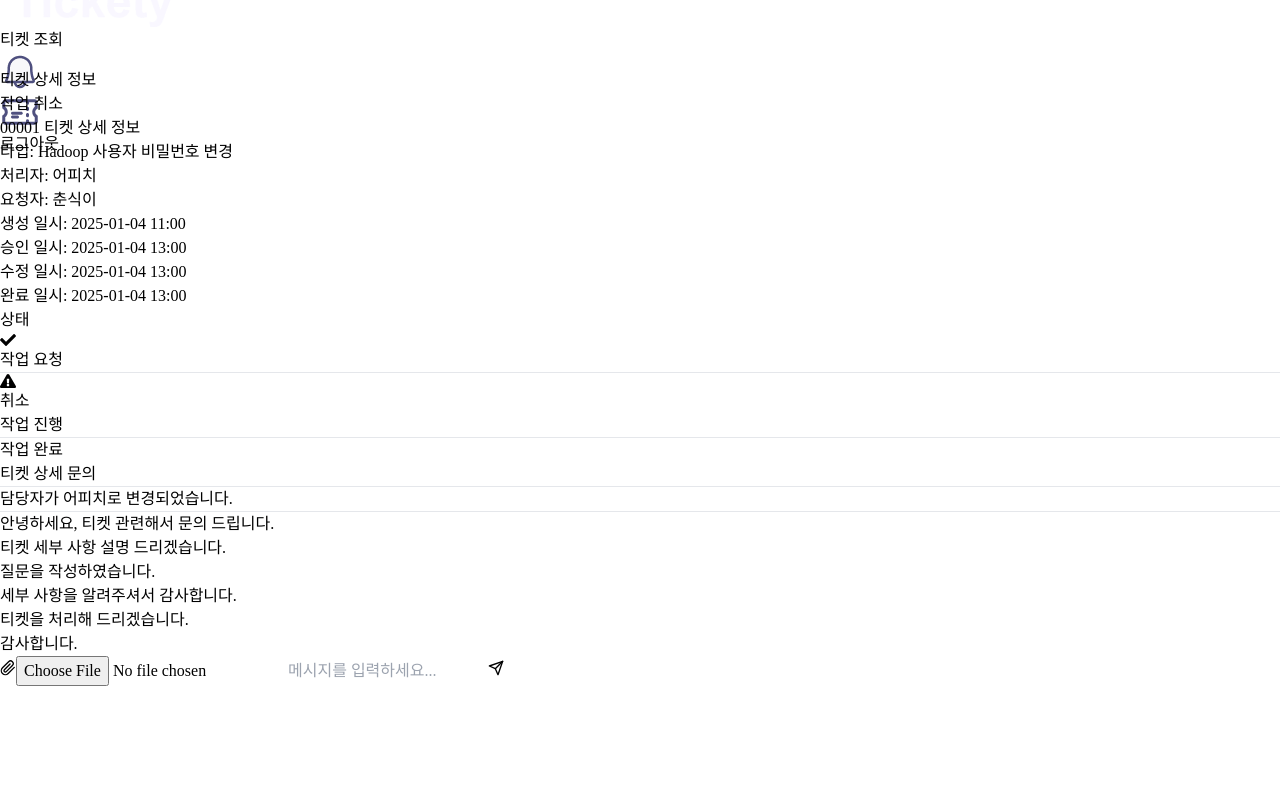
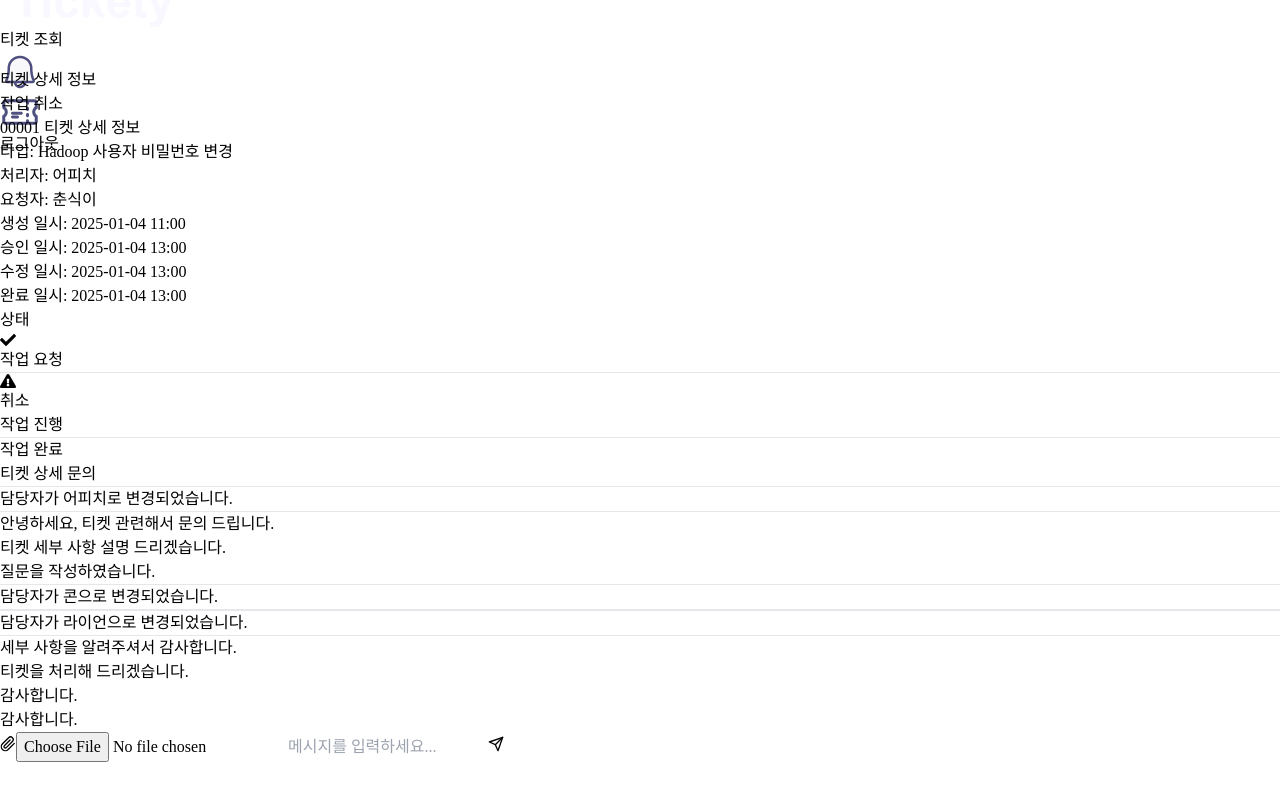
Before and after one commit to WRKR-KEA/frontend, a Next.js app: page /user/myticket/1 in a window 1280 px wide. Shown: the part 1068-1868 px from the top of the page. After the commit the page ends 1830 px from the top, so only its background shows below. Built offline with nearby package versions, Linux system fonts and the light colour scheme.

Commit message:
WRKR-59:✨:Feat:티켓 상세 코멘트 디자인 오류 수정

```diff
--- a/src/app/user/myticket/[id]/page.tsx
+++ b/src/app/user/myticket/[id]/page.tsx
@@ -16,9 +16,12 @@ export default function UserTicketDetailPage() {
     { message: "안녕하세요, 티켓 관련해서 문의 드립니다.", role: "admin" },
     { message: "티켓 세부 사항 설명 드리겠습니다.", role: "admin" },
     { message: "질문을 작성하였습니다.", role: "user" },
+    { log: "담당자가 콘으로 변경되었습니다.", role: "admin" },
+    { log: "담당자가 라이언으로 변경되었습니다.", role: "admin" },
     { message: "세부 사항을 알려주셔서 감사합니다.", role: "user" },
     { message: "티켓을 처리해 드리겠습니다.", role: "admin" },
     { message: "감사합니다.", role: "admin" },
+    { message: "감사합니다.", role: "user" },
   ];
 
   const handleCancelTicket = () => {
--- a/src/components/ticketComment.tsx
+++ b/src/components/ticketComment.tsx
@@ -12,27 +12,24 @@ const TicketComment = ({ logs }) => {
     const file = e.target.files[0];
     if (file) {
       setFile(file);
-      // 파일을 메시지에 바로 추가하거나 보내는 로직을 여기서 처리할 수 있음
     }
   };
 
   // 메시지 전송 핸들러
   const handleSendMessage = () => {
     if (message.trim() || file) {
-      // 여기서 메시지와 파일을 서버에 전송하는 로직을 추가
       console.log("Message Sent:", message);
       console.log("File Sent:", file);
 
-      // 메시지 초기화
       setMessage("");
       setFile(null);
     }
   };
 
   return (
-    <div className="bg-gray-50 border border-gray-300 rounded-md p-4" style={{ height: "460px" }}>
-      {/* 메시지 목록 부분: 스크롤 가능 */}
-      <div className="overflow-y-auto pr-2" style={{ maxHeight: "380px" }}>
+    <div className="bg-gray-50 border border-gray-300 rounded-md p-4 flex flex-col h-[460px]">
+      {/* 메시지 목록 부분 */}
+      <div className="overflow-y-auto pr-2 flex-1">
         {logs.map((log, index) => (
           <div key={index} className="flex flex-col mb-2">
             {log.log && (
@@ -61,13 +58,13 @@ const TicketComment = ({ logs }) => {
         ))}
       </div>
 
-      {/* 메시지 작성란*/}
+      {/* 메시지 작성란 */}
       <div className="flex space-x-4 items-center mt-2">
         {/* 파일 첨부 버튼 */}
         <label htmlFor="file-upload" className="cursor-pointer">
-        <button className="bg-gray-200 rounded-lg p-2 hover:bg-gray-300 hover:rounded-xl">
+          <button className="bg-gray-200 rounded-lg p-2 hover:bg-gray-300 hover:rounded-xl">
             <FiPaperclip className="text-xl text-gray-600" />
-        </button>
+          </button>
         </label>
         <input
           id="file-upload"
```
